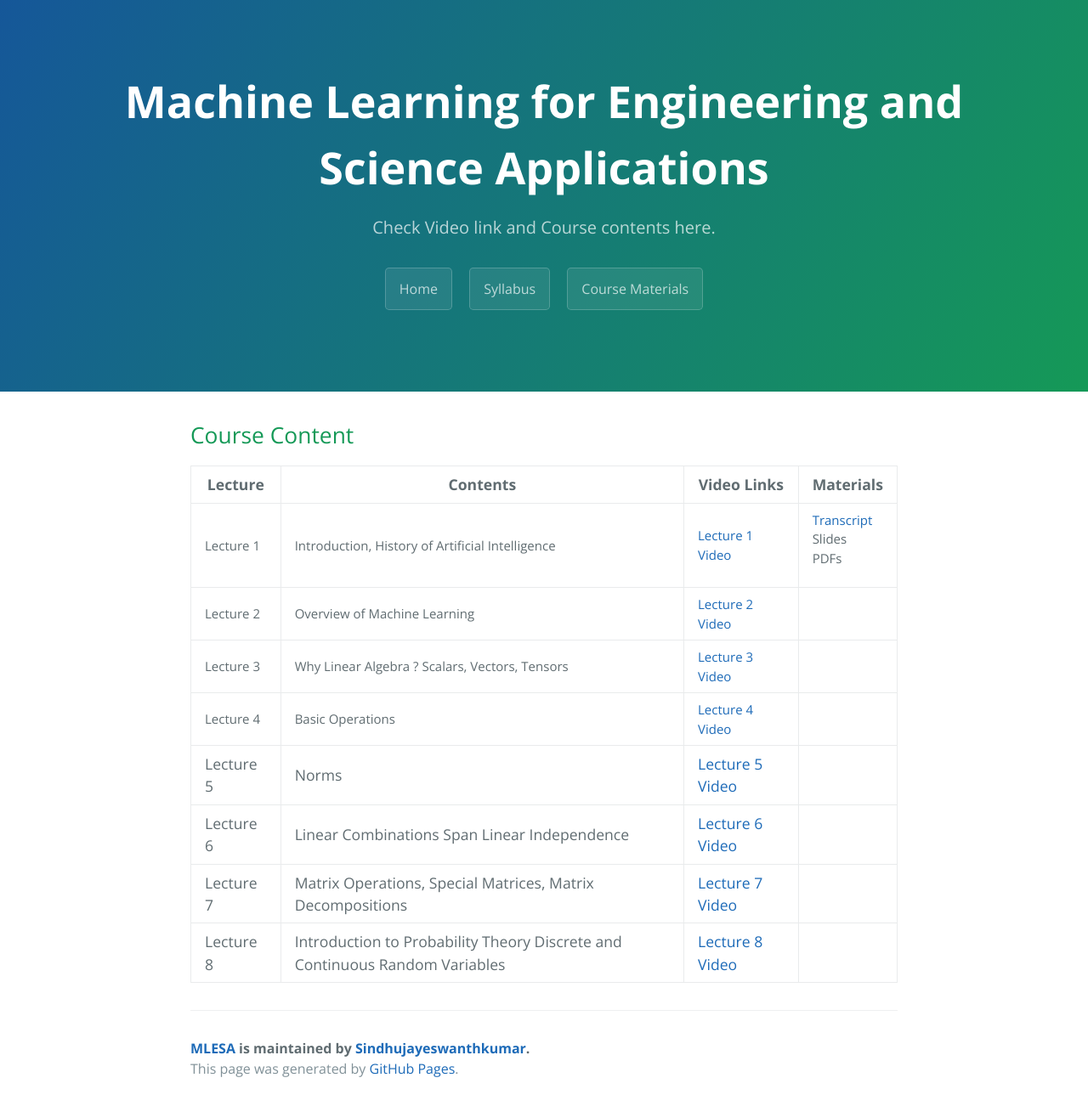
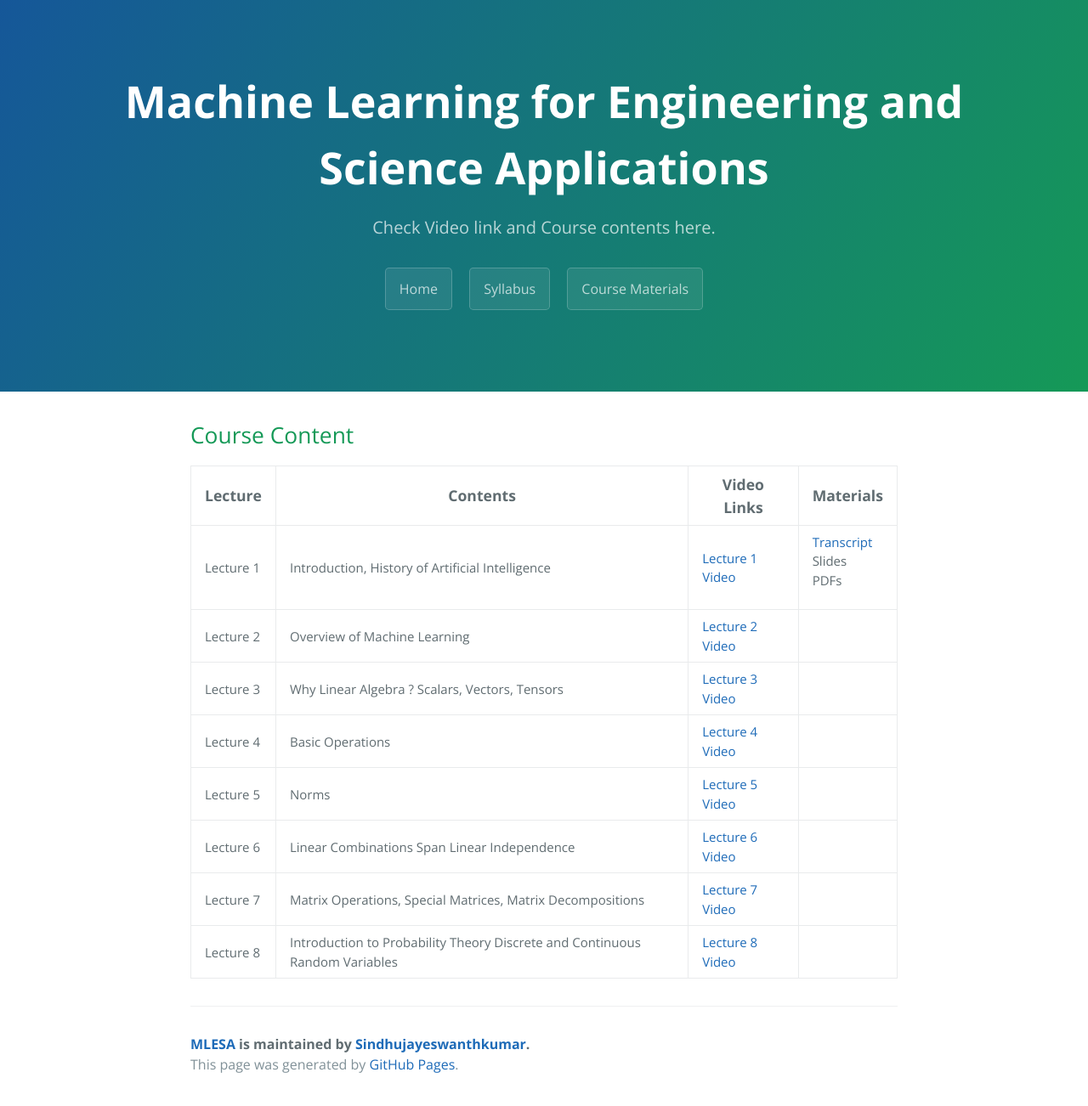
Before and after one commit to Sindhujayeswanthkumar/MLESA, a Jekyll site: the page built from course_page.md, in a window 1280 px wide. Shown: the whole page at 85% size. Built offline with Jekyll 4.4.1, drawn with Linux system fonts in a browser that asks for light colours.

Commit message:
Update course_page.md

```diff
--- a/course_page.md
+++ b/course_page.md
@@ -43,27 +43,27 @@ description: Check Video link and Course contents here.
 <td></td>
 </tr>
    <tr>
-<td>Lecture 5</td>
-<td>Norms</td>
-  <td><a href="https://youtu.be/af3wvva1dus">Lecture 5 Video</a></td>
+<td style="font-size: 15px;">Lecture 5</td>
+<td style="font-size: 15px;">Norms</td>
+  <td style="font-size: 15px;"><a href="https://youtu.be/af3wvva1dus">Lecture 5 Video</a></td>
 <td></td>
 </tr>
    <tr>
-<td>Lecture 6</td>
-<td>Linear Combinations Span Linear Independence</td>
-  <td><a href="https://youtu.be/I4zAY8NiI_o">Lecture 6 Video</a></td>
+<td style="font-size: 15px;">Lecture 6</td>
+<td style="font-size: 15px;">Linear Combinations Span Linear Independence</td>
+  <td style="font-size: 15px;"><a href="https://youtu.be/I4zAY8NiI_o">Lecture 6 Video</a></td>
 <td></td>
 </tr>
    <tr>
-<td>Lecture 7</td>
-<td>Matrix Operations, Special Matrices, Matrix Decompositions</td>
-  <td><a href="https://youtu.be/p_ADPkATAGA">Lecture 7 Video</a></td>
+<td style="font-size: 15px;">Lecture 7</td>
+<td style="font-size: 15px;">Matrix Operations, Special Matrices, Matrix Decompositions</td>
+  <td style="font-size: 15px;"><a href="https://youtu.be/p_ADPkATAGA">Lecture 7 Video</a></td>
 <td></td>
 </tr>
    <tr>
-<td>Lecture 8</td>
-<td>Introduction to Probability Theory Discrete and Continuous Random Variables</td>
-  <td><a href="https://youtu.be/cp7_ZF2kNi4">Lecture 8 Video</a></td>
+<td style="font-size: 15px;">Lecture 8</td>
+<td style="font-size: 15px;">Introduction to Probability Theory Discrete and Continuous Random Variables</td>
+  <td style="font-size: 15px;"><a href="https://youtu.be/cp7_ZF2kNi4">Lecture 8 Video</a></td>
 <td></td>
 </tr>
 </tbody>
```
